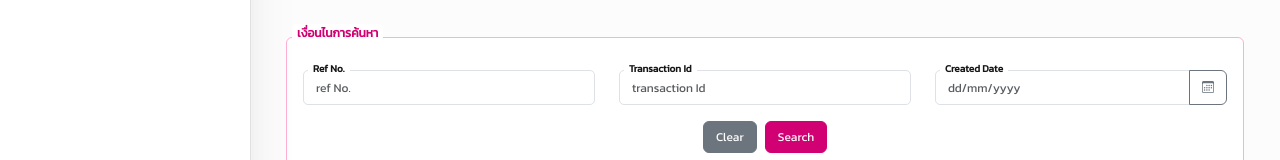
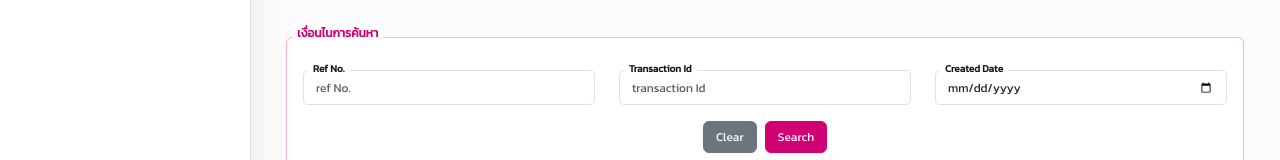
Before and after one commit to Suchansinee-nice/app-support, an Angular app: page /osr-appsupport in a window 1280 px wide. Shown: the part 124-284 px from the top of the page. Built offline with nearby package versions, Linux system fonts and the light colour scheme.

Commit message:
commit route

```diff
--- a/src/app/osr-appsupport/osr-appsupport.component.html
+++ b/src/app/osr-appsupport/osr-appsupport.component.html
@@ -34,20 +34,20 @@
           <label for="createdDate">Created Date</label>
           <div class="input-group">
             <input
-              [ngModel]="request().createdDate"
+              [ngModel]="createdDate"
+              type="date"
               (ngModelChange)="updateField('createdDate', $event)"
               class="form-control"
               name="dp"
               id="datepicker"
               ngbDatepicker
               #d="ngbDatepicker"
-              placeholder="dd/mm/yyyy"
             />
-            <button
+            <!-- <button
               class="btn btn-outline-secondary bi bi-calendar3"
               (click)="d.toggle()"
               type="button"
-            ></button>
+            ></button> -->
           </div>
         </div>
       </div>
@@ -81,14 +81,12 @@
             <tr>
               <td class="text-center">{{ i + 1 }}</td>
               <td class="text-center">{{ item.transactionId }}</td>
-              <td class="text-center">{{ item.createdDate }}</td>
+              <td class="text-center">
+                {{ item.createdDate | date : "dd/MM/yyyy" }}
+              </td>
               <td class="text-center">{{ item.timeUsage }}</td>
               <td class="log-button">
-                <button
-                  type="button"
-                  class="btn btn-save"
-                  [routerLink]="['/rules-detail']"
-                >
+                <button type="button" class="btn btn-save" (click)="route()">
                   Log
                 </button>
               </td>
--- a/src/app/osr-appsupport/osr-appsupport.component.ts
+++ b/src/app/osr-appsupport/osr-appsupport.component.ts
@@ -8,13 +8,20 @@ import { SearchTransactionService } from './services/search-transaction.service'
 import { SearchTransactionStore } from './stores/search-transaction-store';
 import { DatePipe } from '@angular/common';
 import { DateTime } from 'luxon';
+import { Router } from '@angular/router';
+import { ThaiDateParserFormatter } from '../thai-datepicker-formatter';
 
 @Component({
   selector: 'app-osr-appsupport',
   standalone: false,
   templateUrl: './osr-appsupport.component.html',
   styleUrl: './osr-appsupport.component.css',
-  providers: [SearchTransactionService, SearchTransactionStore, DatePipe],
+  providers: [
+    SearchTransactionService,
+    SearchTransactionStore,
+    DatePipe,
+    ThaiDateParserFormatter,
+  ],
 })
 export class OsrAppsupportComponent {
   // private services
@@ -37,14 +44,38 @@ export class OsrAppsupportComponent {
       createdDate: null,
     });
 
+  createdDate: Date = new Date();
+
   //constructor declare public variable for use in template
   constructor(
     searchTransactionService: SearchTransactionService,
     searchTxnStore: SearchTransactionStore,
-    private datePipe: DatePipe
+    private datePipe: DatePipe,
+    private router: Router
   ) {
     this.searchTransactionService = searchTransactionService;
     this.searchTxnStore = searchTxnStore;
+  }
+
+  ngOnInit() {
+    const responseData = sessionStorage.getItem('responseData');
+    const refNo = sessionStorage.getItem('refNo');
+    const transactionId = sessionStorage.getItem('transactionId');
+    const date = sessionStorage.getItem('createdDate');
+
+    if (responseData) {
+      sessionStorage.clear();
+      const jsonObject = JSON.parse(responseData);
+      this.response.set(jsonObject);
+      this.request.set({
+        refNo: refNo,
+        transactionId: transactionId,
+      });
+
+      if (date) {
+        this.createdDate = new Date(date);
+      }
+    }
   }
 
   updateField(field: keyof RequestSearchTransaction, value: any): void {
@@ -52,7 +83,7 @@ export class OsrAppsupportComponent {
   }
 
   clear() {
-    console.log('clear');
+    this.createdDate = new Date();
     this.request.set({
       refNo: null,
       transactionId: null,
@@ -94,27 +125,27 @@ export class OsrAppsupportComponent {
       this.request().createdDate
     ) {
       const dateStr = this.request().createdDate?.toString();
-      const parts = dateStr!.split('/');
-      const day = parts[0];
+      const parts = dateStr!.split('-');
+      const year = parts[0];
       const month = parts[1];
-      const year = parts[2];
+      const day = parts[2];
 
-      const newFormat1 = `${day}-${month}-${year}`; //dd-MM-yyyy not use datepipe
+      const date = `${day}-${month}-${year}`; //dd-MM-yyyy not use datepipe
 
-      const newFormat2 = `${year}-${month}-${day}`;
-      this.request().createdDate = new Date(newFormat2);
+      const createdDate = `${year}-${month}-${day}`;
+      this.request().createdDate = new Date(createdDate);
 
       // const date = this.convertDateToString(this.request().createdDate!);
       // console.log(date); //dd-MM-yyyy use datepipe
 
-      const parsed = this.parseDDMMYYYY(newFormat1!); //convert to Date
+      const dateString = this.parseDDMMYYYY(date!); //convert to Date
 
-      const formatted = this.datePipe.transform(
-        parsed?.toJSDate(),
+      const dateFormatted = this.datePipe.transform(
+        dateString?.toJSDate(),
         'dd-MMM-yy'
       ); //format to 25-Jun-25
 
-      this.request().date = formatted?.toUpperCase();
+      this.request().date = dateFormatted?.toUpperCase();
       console.log('newFormat2', this.request().date);
       this.searchTxnStore.setRequestSearchTxn(this.request());
 
@@ -127,6 +158,7 @@ export class OsrAppsupportComponent {
             this.response.set({
               response: res.response, //set repsonse
             });
+
             console.log('response', this.response()?.response);
           } else {
             if (!this.response().response) {
@@ -136,4 +168,27 @@ export class OsrAppsupportComponent {
         });
     }
   }
+
+  route() {
+    const response = this.response();
+    sessionStorage.setItem('responseData', JSON.stringify(response));
+
+    const request = this.request?.(); // Use optional chaining
+    const refNo = request?.refNo?.toString();
+    const transactionId = request?.transactionId?.toString();
+
+    if (refNo && transactionId) {
+      sessionStorage.setItem('refNo', refNo);
+      sessionStorage.setItem('transactionId', transactionId);
+    }
+
+    if (request?.createdDate) {
+      this.createdDate = new Date(request.createdDate);
+      sessionStorage.setItem('createdDate', this.createdDate.toISOString());
+    }
+
+    this.router.navigate(['/rules-detail'], {
+      state: { user: { id: 1, name: 'John' } },
+    });
+  }
 }
```
